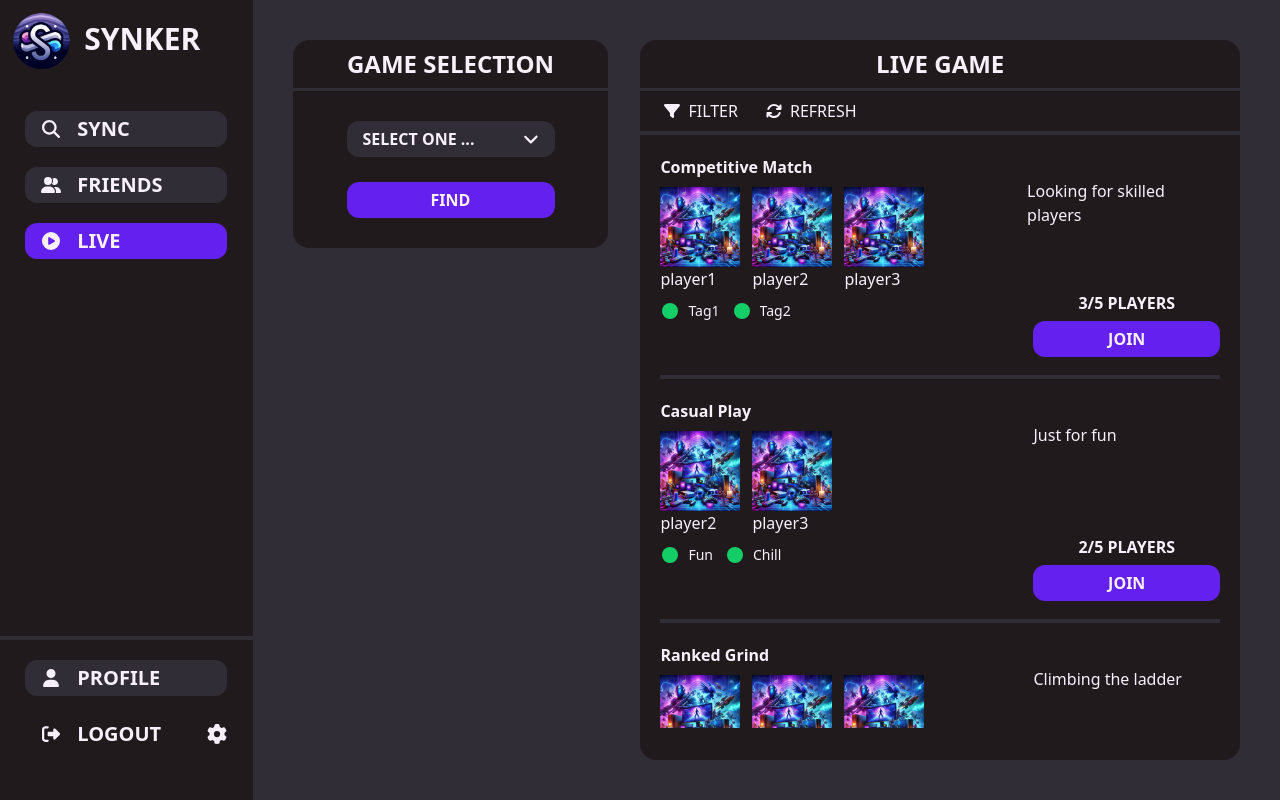
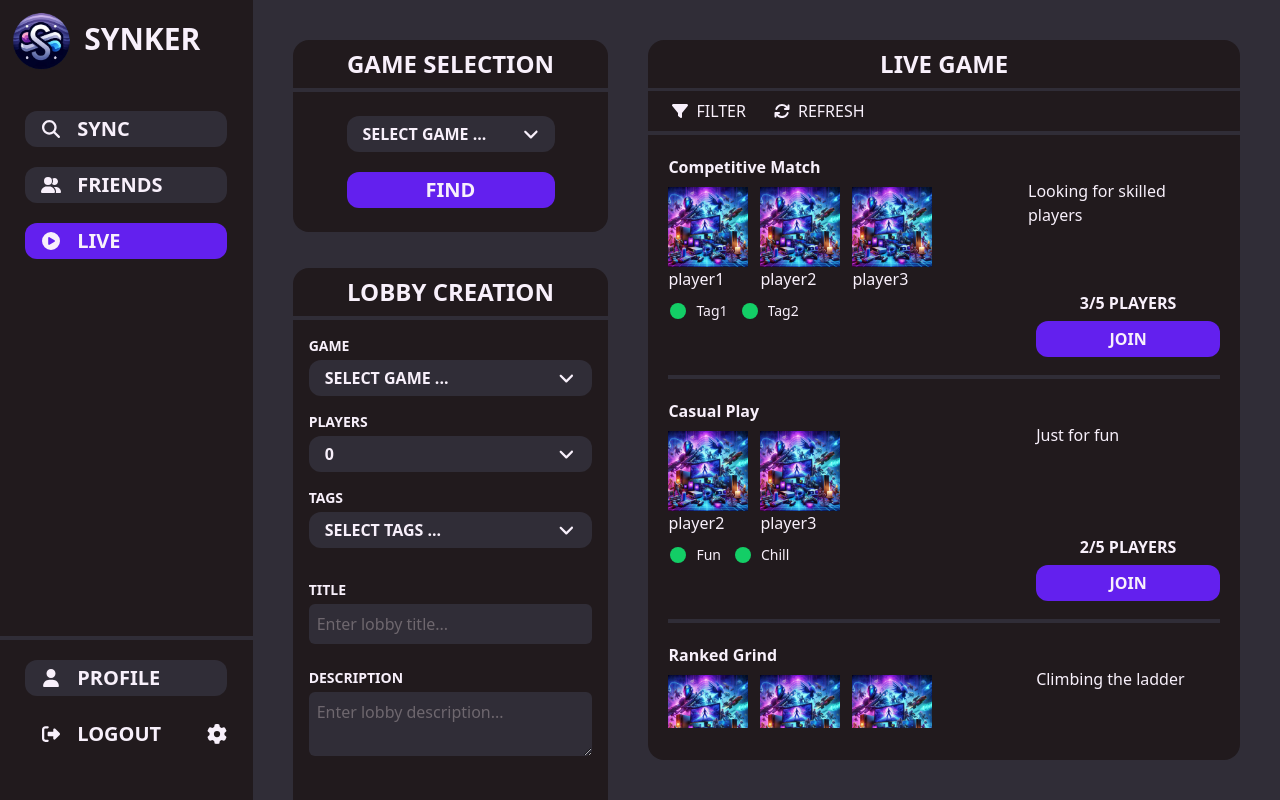
Before and after one commit to varangill/Synker, a React (Vite) app in the folder client/: page /live in a window 1280 px wide. Built offline with nearby package versions, Linux system fonts and the light colour scheme; a web font is replaced by a local one.

Commit message:
lobby creation component
small changes to description, added in lobby creation component

```diff
--- /dev/null
+++ b/client/src/test/testGame.tsx
@@ -0,0 +1,13 @@
+// testGame.ts
+import { Game } from "../models/Game";
+
+// Create mock games
+const testGame = new Game(
+  "2",
+  "League of Legends",
+  "MOBA",
+  "Blue",
+  "path/to/game2.png"
+);
+
+export default testGame;
--- a/client/src/ui/components/Dropdown.tsx
+++ b/client/src/ui/components/Dropdown.tsx
@@ -1,4 +1,4 @@
-import React, { useState } from "react";
+import React, { useState, useEffect, useRef } from "react";
 import { FontAwesomeIcon } from "@fortawesome/react-fontawesome";
 import { faAngleDown } from "@fortawesome/free-solid-svg-icons";
 
@@ -19,6 +19,7 @@ const Dropdown: React.FC<DropdownProps> = ({
 }) => {
   const [isOpen, setIsOpen] = useState(false);
   const [selected, setSelected] = useState<string[]>(selectedList);
+  const dropdownRef = useRef<HTMLDivElement>(null);
 
   const toggleDropdown = () => setIsOpen(!isOpen);
 
@@ -43,16 +44,33 @@ const Dropdown: React.FC<DropdownProps> = ({
     }
   };
 
+  const handleClickOutside = (event: MouseEvent) => {
+    if (
+      dropdownRef.current &&
+      !dropdownRef.current.contains(event.target as Node)
+    ) {
+      setIsOpen(false);
+    }
+  };
+
+  useEffect(() => {
+    document.addEventListener("mousedown", handleClickOutside);
+
+    return () => {
+      document.removeEventListener("mousedown", handleClickOutside);
+    };
+  }, []);
+
   // Keep dropdown list sorted
   dropdownList.sort();
 
   return (
-    <div>
+    <div ref={dropdownRef} className="relative z-9">
       <button
         onClick={toggleDropdown}
         className="dropdownSearchButton justify-between btn-default h-9 flex rounded-xl bg-gray-100 hover:bg-gray-300 w-full items-center justify-center w-full"
       >
-        <div className="btn-text flex whitespace-nowrap overflow-hidden text-ellipsis w-11/12 px-4 text-white h-8 font-bold items-center text-xl sm:text-base">
+        <div className="btn-text flex whitespace-nowrap overflow-hidden text-ellipsis w-11/12 px-4 text-white h-8 font-bold items-center xl:text-md lg:text-md md:text-base sm:text-base">
           {selected.join(", ") || placeholder} {/* Show all selected items */}
         </div>
         <FontAwesomeIcon
@@ -62,7 +80,7 @@ const Dropdown: React.FC<DropdownProps> = ({
       </button>
 
       {isOpen && (
-        <div className="dropdownContainer bg-gray-200 border-solid border-gray-100 border-2 rounded-xl h-fill max-h-64">
+        <div className="dropdownContainer bg-gray-200 border-solid border-gray-100 border-2 rounded-xl absolute w-full z-30">
           <div className="max-h-48 overflow-auto no-scrollbar">
             {dropdownList.map((option, index) => (
               <div
@@ -76,7 +94,7 @@ const Dropdown: React.FC<DropdownProps> = ({
               </div>
             ))}
           </div>
-          {type == "multiple" && (
+          {type === "multiple" && (
             <button
               className="btn-default h-9 flex bg-purple-100 hover:bg-purple-200 w-full items-center justify-center"
               onClick={toggleDropdown}
--- a/client/src/ui/components/GameSelection.tsx
+++ b/client/src/ui/components/GameSelection.tsx
@@ -26,26 +26,26 @@ const GameSelection = () => {
   };
 
   return (
-    <div className="game-selection-container rounded-2xl flex flex-col items-center bg-gray-200 w-full h-52">
-      <div className="game-selection-title flex text-white font-bold items-center text-2xl p-2">
+    <div className="game-selection-container rounded-2xl flex flex-col items-center bg-gray-200 w-full h-fit">
+      <div className="game-selection-title flex text-white font-bold items-center p-2 xl:text-2xl lg:text-2xl md:text-base sm:text-xl">
         GAME SELECTION
       </div>
       <div className="title-line w-full bg-gray-100 h-1"></div>
-      <div className="flex flex-col w-full justify-evenly max-w-52 h-full">
-        <div className="dropdown-container h-8 z-10">
+      <div className="flex flex-col justify-evenly w-3/4 max-w-52 h-full">
+        <div className="dropdown-container h-8 z-10 mt-6 mb-3">
           <Dropdown
             dropdownList={list}
             selectedList={selectedList}
             type="single"
             onSelectionChange={handleSelectionChange}
-            placeholder="SELECT ONE ..."
+            placeholder="SELECT GAME ..."
           />
         </div>
         <button
-          className="btn-default h-9 flex rounded-xl bg-purple-100 hover:bg-purple-200 w-full items-center justify-center"
+          className="btn-default h-9 flex rounded-xl bg-purple-100 hover:bg-purple-200 w-full items-center justify-center mt-3 mb-6"
           onClick={handleFindClick}
         >
-          <div className="find-button z-0 flex btn-text text-white h-8 font-bold items-center text-xl sm:text-base">
+          <div className="find-button z-0 flex btn-text text-white h-8 font-bold items-center xl:text-xl lg:text-xl md:text-base sm:text-base">
             FIND
           </div>
         </button>
--- a/client/src/ui/components/LiveGame.tsx
+++ b/client/src/ui/components/LiveGame.tsx
@@ -12,7 +12,7 @@ interface LiveGameProps {
 const LiveGame: React.FC<LiveGameProps> = ({ lobbyList }) => {
   return (
     <div className="live-game-container w-full bg-gray-200 text-white rounded-2xl h-full flex flex-col">
-      <div className="text-2xl font-bold w-full text-center items-center p-2">
+      <div className="font-bold w-full text-center items-center p-2 xl:text-2xl lg:text-2xl md:text-base sm:text-xl">
         LIVE GAME
       </div>
       <div className="h-1 bg-gray-100 w-full"></div>
--- /dev/null
+++ b/client/src/ui/components/LobbyCreation.tsx
@@ -0,0 +1,172 @@
+import { useState } from "react";
+import Dropdown from "./Dropdown";
+import LobbyTag from "./LobbyTag";
+import { Lobby } from "../../models/Lobby";
+import testUser from "../../test/testUser";
+import testGame from "../../test/testGame";
+
+const CreateLobby = () => {
+  const [selectedGame, setSelectedGame] = useState<string[]>([]);
+  const [selectedTags, setSelectedTags] = useState<string[]>([]);
+  const [selectedPlayers, setSelectedPlayers] = useState<string[]>([]);
+  const [selectedTitle, setSelectedTitle] = useState("");
+  const [selectedDescription, setSelectedDescription] = useState("");
+  const [showError, setShowError] = useState(false);
+
+  const handleGameChange = (selectedValues: string[]) => {
+    setSelectedGame(selectedValues);
+  };
+
+  const handlePlayerChange = (selectedValues: string[]) => {
+    setSelectedPlayers(selectedValues);
+  };
+
+  const handleTagSelectionChange = (selectedValues: string[]) => {
+    setSelectedTags(selectedValues);
+  };
+
+  const isFormComplete = () => {
+    return (
+      selectedGame.length > 0 &&
+      selectedPlayers.length > 0 &&
+      selectedTitle.trim() !== "" &&
+      selectedDescription.trim() !== "" &&
+      selectedTags.length > 0
+    );
+  };
+
+  const list = [
+    "Valorant",
+    "League of Legends",
+    "Clash of Clans",
+    "Lethal Company",
+    "Apex",
+    "Fortnite",
+  ];
+
+  const players = ["1", "2", "3", "4", "5", "6", "7", "8"];
+
+  const tagsList = ["Tag1", "Tag2", "Tag3", "Tag4", "Tag5"];
+
+  const handleFindClick = () => {
+    if (!isFormComplete()) {
+      setShowError(true);
+      return;
+    }
+
+    setShowError(false);
+
+    const id = "unique-lobby-id"; // Generate a unique ID for the lobby
+    const owner = testUser; // Use testUser as the owner
+    const playersList = [testUser];
+    const createdDate = new Date();
+    const startDate = new Date(); // Replace with actual start date if needed
+    const title = selectedTitle || "Default Title"; // Assuming the first option is the game title
+    const description = selectedDescription;
+    const maxPlayers = 5; // Replace with actual max players if needed
+    const game = testGame; // Use testGame as the selected game
+
+    const newLobby = new Lobby(
+      id,
+      owner,
+      playersList,
+      createdDate,
+      startDate,
+      title,
+      description,
+      maxPlayers,
+      game,
+      selectedTags
+    );
+
+    // Log the new Lobby object
+    console.log(newLobby);
+
+    // TODO: Perform any additional actions, such as sending the lobby to the backend
+  };
+
+  return (
+    <div className="lobby-creation-container rounded-2xl flex flex-col items-center bg-gray-200 w-full h-full">
+      <div className="lobby-creation-title flex text-white font-bold items-center p-2 xl:text-2xl lg:text-2xl md:text-base sm:text-xl">
+        LOBBY CREATION
+      </div>
+      <div className="title-line w-full bg-gray-100 h-1 mb-4"></div>
+      <div className="flex flex-col justify-around w-full h-full overflow-y-auto no-scrollbar pl-4 pr-4 pb-8">
+        <div className="dropdown-container mb-4">
+          <div className="text-white font-bold mb-1 text-sm">GAME</div>
+          <Dropdown
+            dropdownList={list}
+            selectedList={selectedGame}
+            type="single"
+            onSelectionChange={handleGameChange}
+            placeholder="SELECT GAME ..."
+          />
+        </div>
+        <div className="dropdown-container mb-4">
+          <div className="text-white text-sm font-bold mb-1">PLAYERS</div>
+          <Dropdown
+            dropdownList={players}
+            selectedList={selectedPlayers}
+            type="single"
+            onSelectionChange={handlePlayerChange}
+            placeholder="0"
+          />
+        </div>
+        <div className="dropdown-container mb-4">
+          <div className="text-white font-bold mb-1 text-sm">TAGS</div>
+          <Dropdown
+            dropdownList={tagsList}
+            selectedList={selectedTags}
+            type="multiple"
+            onSelectionChange={handleTagSelectionChange}
+            placeholder="SELECT TAGS ..."
+          />
+          <div className="tag-list mt-4 flex flex-wrap gap-2 max-h-52 overflow-y-auto no-scrollbar">
+            {selectedTags.map((tag, index) => (
+              <LobbyTag key={index} tagName={tag} />
+            ))}
+          </div>
+        </div>{" "}
+        <div className="title-container flex-grow mb-4">
+          <div className="text-white font-bold mb-1 text-sm">TITLE</div>
+          <input
+            type="text"
+            className="title-input w-full p-2 rounded-md bg-gray-100 text-gray-900 text-white"
+            placeholder="Enter lobby title..."
+            value={selectedTitle}
+            onChange={(e) => setSelectedTitle(e.target.value)}
+          />
+        </div>
+        <div className="description-container flex-grow mb-4">
+          <div className="text-white font-bold mb-1 text-sm">DESCRIPTION</div>
+          <textarea
+            className="description-input w-full p-2 rounded-md bg-gray-100 text-gray-900 text-white"
+            placeholder="Enter lobby description..."
+            value={selectedDescription}
+            style={{ height: "auto", overflowY: "hidden" }}
+            rows={2}
+            maxLength={150}
+            onChange={(e) => setSelectedDescription(e.target.value)}
+          />
+        </div>
+        {showError ? (
+          <div className="text-white font-bold text-sm flex items-end h-12 justify-center">
+            Form is invalid. Please fill out all fields.
+          </div>
+        ) : (
+          <div className="h-12" />
+        )}
+        <button
+          className="btn-default h-9 flex rounded-xl bg-purple-100 hover:bg-purple-200 w-full items-center justify-center"
+          onClick={handleFindClick}
+        >
+          <div className="find-button z-0 flex btn-text text-white h-8 font-bold items-center xl:text-xl lg:text-xl md:text-base sm:text-base">
+            CREATE
+          </div>
+        </button>
+      </div>
+    </div>
+  );
+};
+
+export default CreateLobby;
--- a/client/src/ui/pages/LivePage.tsx
+++ b/client/src/ui/pages/LivePage.tsx
@@ -1,7 +1,8 @@
-import("../../App.css");
+import "../../App.css";
 import Navigation from "../components/Navigation.tsx";
 import GameSelection from "../components/GameSelection.tsx";
 import LiveGame from "../components/LiveGame.tsx";
+import CreateLobby from "../components/LobbyCreation.tsx";
 import testLobbies from "../../test/testLobbies.tsx";
 
 export default function LivePage() {
@@ -12,10 +13,16 @@ export default function LivePage() {
     <div className="App flex flex-row bg-gray-100 h-screen">
       <Navigation />
 
-      <div className="live-game-screen-container flex w-full h-full flex-wrap overflow-x-hidden p-10 gap-8">
-        <div className="game-selection-container xl:w-1/3 lg:w-1/3 md:w-1/3 sm:w-full">
-          <GameSelection />
+      <div className="live-game-screen-container flex w-full flex-wrap overflow-x-hidden p-10 gap-10 h-full justify-center">
+        <div className="xl:w-1/5 lg:w-1/3 md:w-1/3 sm:w-full flex flex-col">
+          <div className="game-selection-container w-full h-1/4 max-h-52 mb-5">
+            <GameSelection />
+          </div>
+          <div className="lobby-creation-container w-full h-[650px] flex-grow">
+            <CreateLobby />
+          </div>
         </div>
+
         <div className="live-game-container flex-grow h-full">
           <LiveGame lobbyList={testLobbyList} />
         </div>
```
